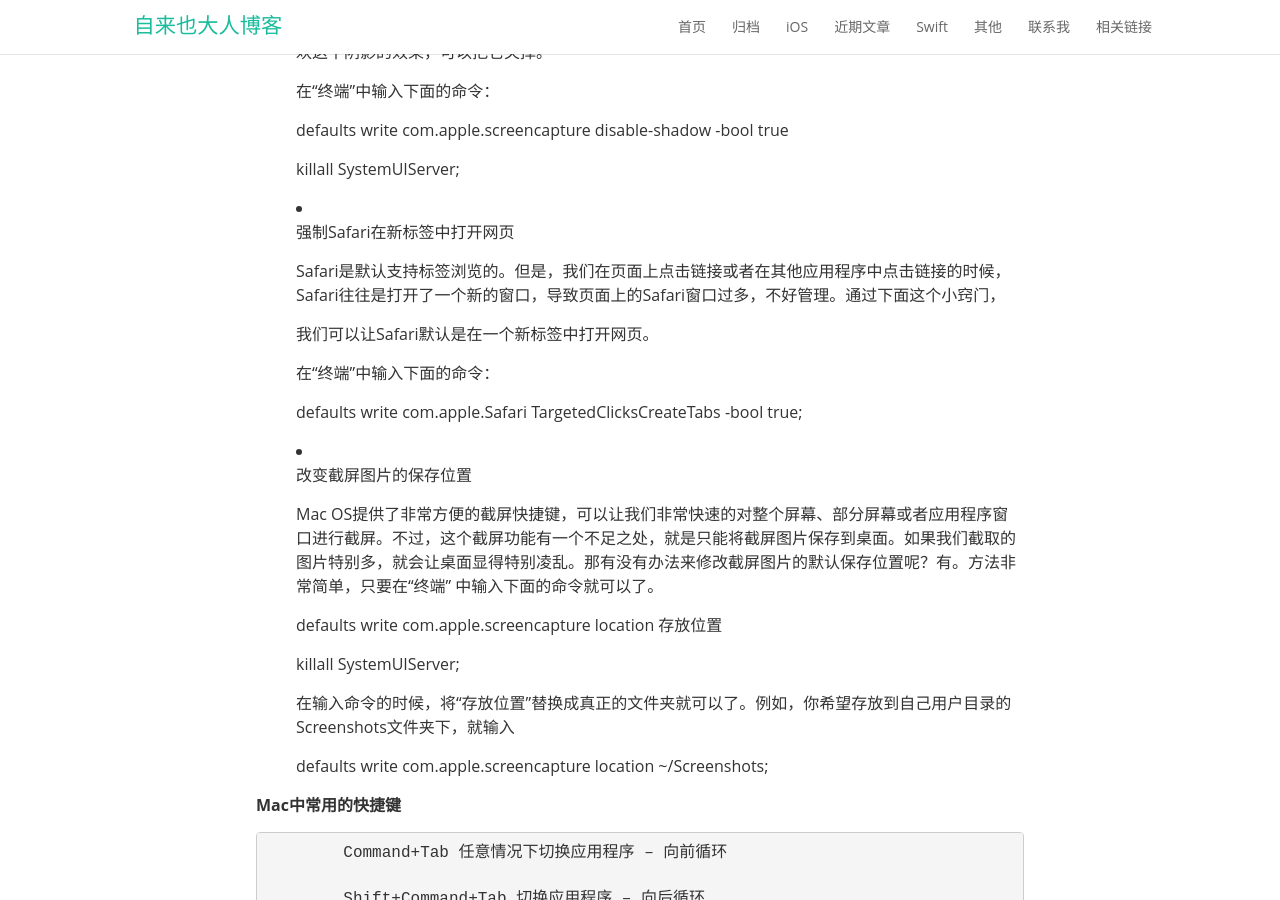
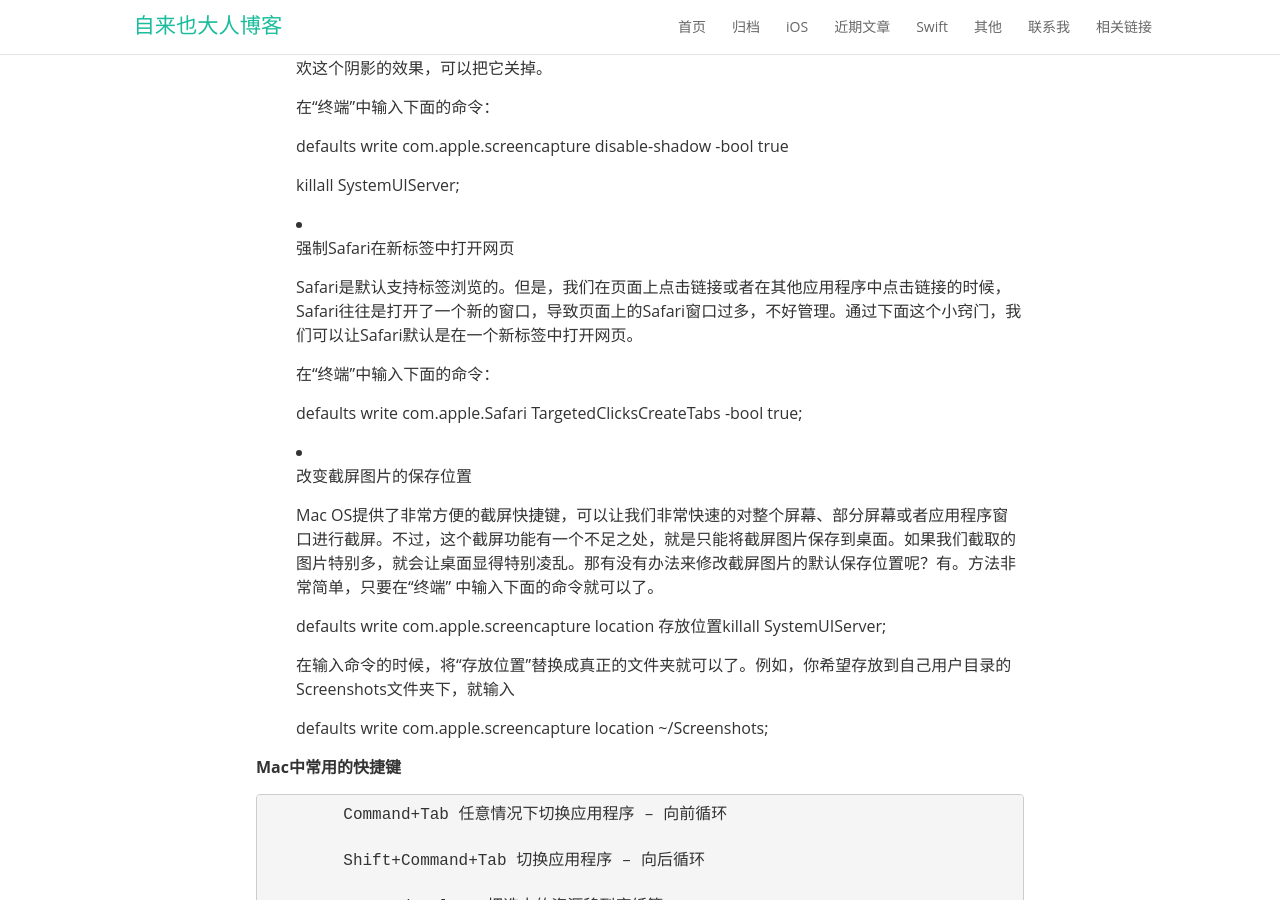
Before and after one commit to zilaiyedaren/zilaiyedaren.github.io, a Jekyll site: the page built from _posts/2016-04-26-Mac常用命令.md, in a window 1280 px wide and 900 px high, scrolled down 4978 px. Built offline with Jekyll 4.4.1, drawn with Linux system fonts in a browser that asks for light colours; nearby versions of some CDN libraries; some web fonts are replaced; Markdown is read by kramdown in place of the engine named in the settings; comment, search, counter and statistics services are not loaded; some of the changed text lies outside the part shown.

```diff
--- a/_posts/2016-04-26-Mac常用命令.md
+++ b/_posts/2016-04-26-Mac常用命令.md
@@ -180,7 +177,7 @@ w	显示当前系统活动的总信息	-
 
 	killall Finder;
 
-	恢复隐藏文件
+	**恢复隐藏文件
 
 	在“终端”中输入下面的命令：
 
@@ -218,9 +215,7 @@ w	显示当前系统活动的总信息	-
 
 - 强制Safari在新标签中打开网页
 
-	Safari是默认支持标签浏览的。但是，我们在页面上点击链接或者在其他应用程序中点击链接的时候，Safari往往是打开了一个新的窗口，导致页面上的Safari窗口过多，不好管理。通过下面这个小窍门，
-
-	我们可以让Safari默认是在一个新标签中打开网页。
+	Safari是默认支持标签浏览的。但是，我们在页面上点击链接或者在其他应用程序中点击链接的时候，Safari往往是打开了一个新的窗口，导致页面上的Safari窗口过多，不好管理。通过下面这个小窍门，我们可以让Safari默认是在一个新标签中打开网页。
 
 	在“终端”中输入下面的命令：
 
@@ -230,9 +225,7 @@ w	显示当前系统活动的总信息	-
 
 	Mac OS提供了非常方便的截屏快捷键，可以让我们非常快速的对整个屏幕、部分屏幕或者应用程序窗口进行截屏。不过，这个截屏功能有一个不足之处，就是只能将截屏图片保存到桌面。如果我们截取的图片特别多，就会让桌面显得特别凌乱。那有没有办法来修改截屏图片的默认保存位置呢？有。方法非常简单，只要在“终端” 中输入下面的命令就可以了。
 
-	defaults write com.apple.screencapture location 存放位置
-
-	killall SystemUIServer;
+	defaults write com.apple.screencapture location 存放位置killall SystemUIServer;
 
 	在输入命令的时候，将“存放位置”替换成真正的文件夹就可以了。例如，你希望存放到自己用户目录的Screenshots文件夹下，就输入
 
```
Also changed, not shown: other parts of _posts/2016-04-26-Mac常用命令.md (+10 -13 lines).
